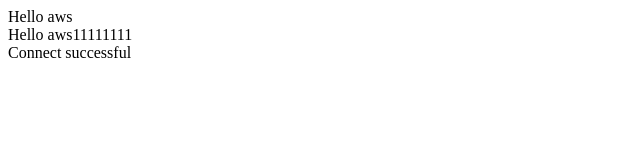
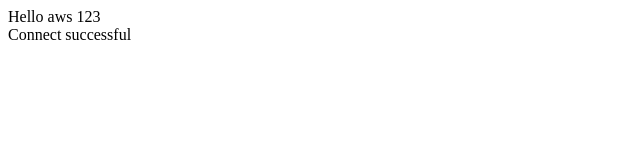
Before and after one commit to Nikin-2204/Test-on-EC2, a plain HTML site: page index.html in a window 1280 px wide. Shown: the whole page, without its empty margins (0-640 px from the left). Drawn offline with Linux system fonts and the light colour scheme.

Commit message:
update file

```diff
--- a/index.html
+++ b/index.html
@@ -6,11 +6,7 @@
     <title>Document</title>
 </head>
 <body>
-    <div>Hello aws</div>
-    <div>Hello aws11111111</div>
-
-
-
+    <div>Hello aws 123</div>
     <div>Connect successful</div>
 </body>
 </html>
```
